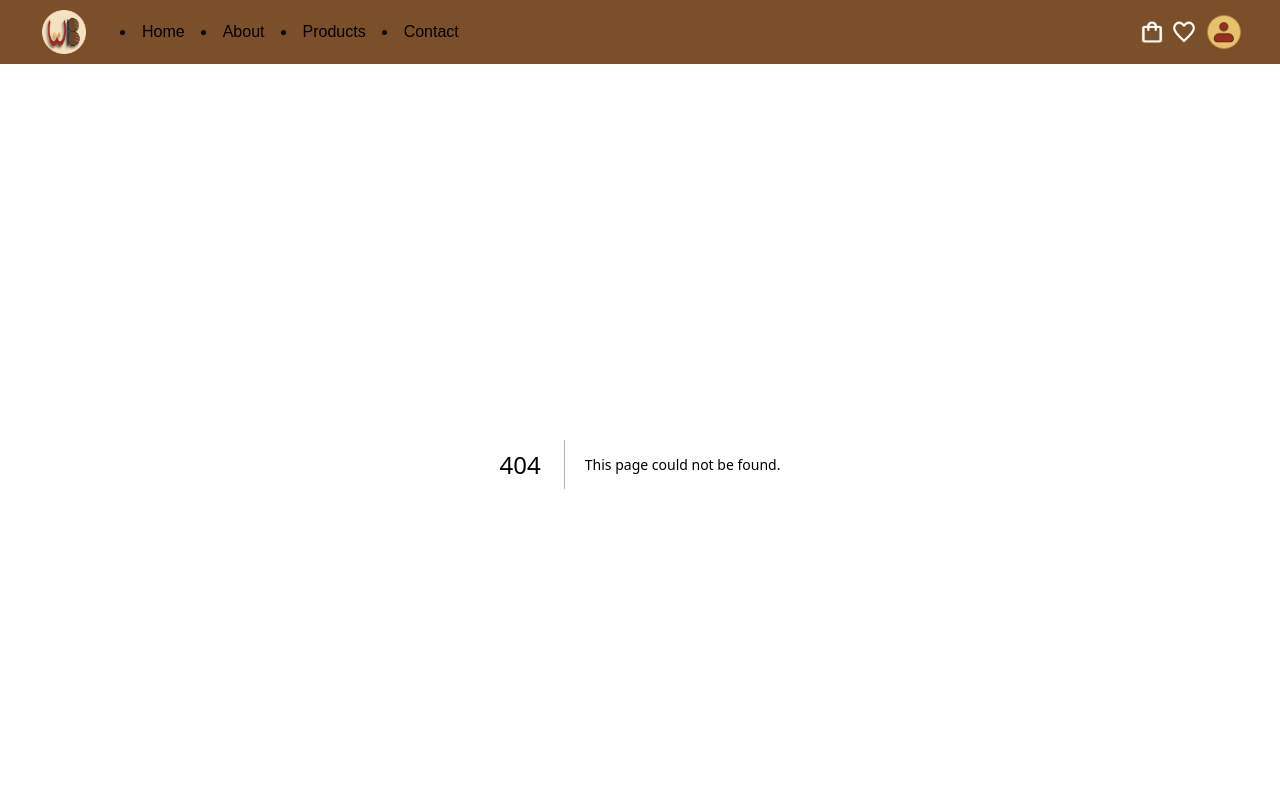
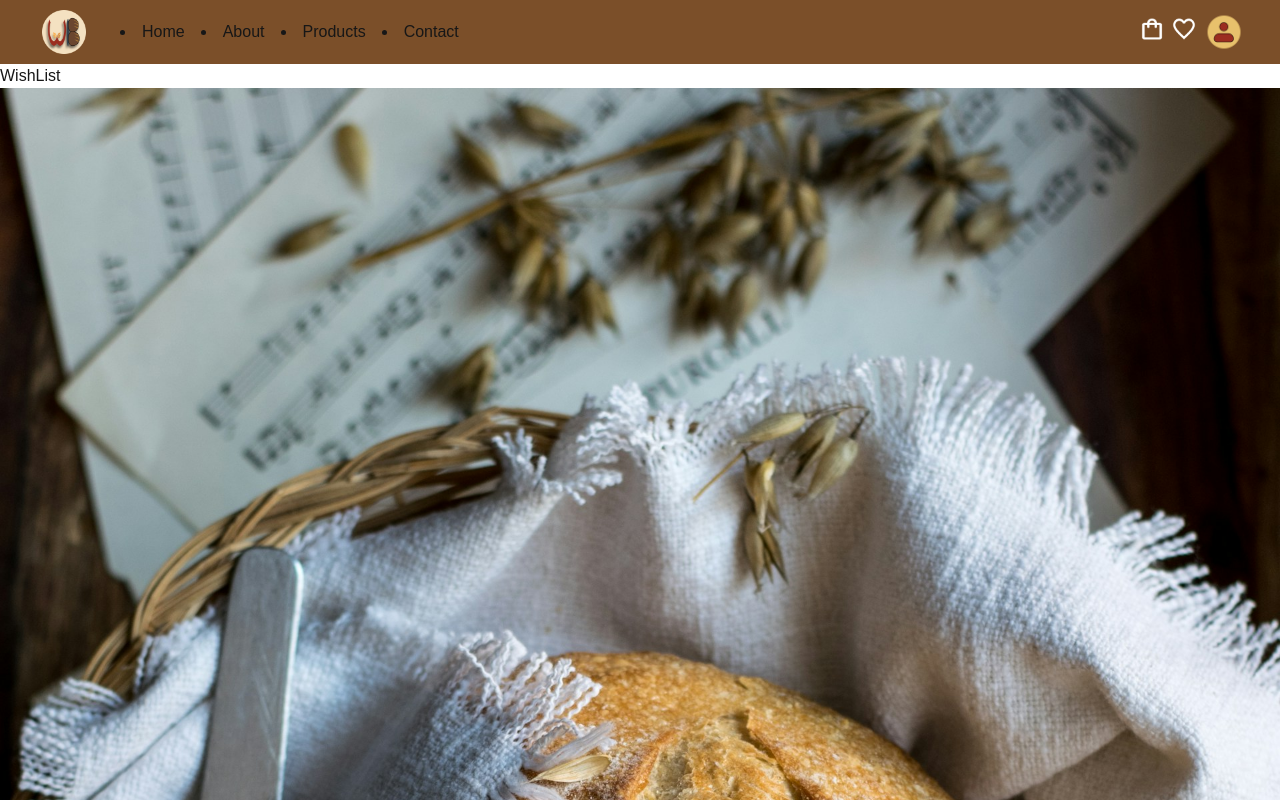
Before and after one commit to Shiela04/golden-wheat, a Next.js app: page /wishlist in a window 1280 px wide. Before the commit this address had no page. Shown: the top 800 px of the page. Built offline with nearby package versions, Linux system fonts and the light colour scheme.

Commit message:
added wishlist page

```diff
--- a/app/about/page.js
+++ b/app/about/page.js
@@ -1,9 +1,6 @@
 import AboutHeroSection from "../components/about-page/AboutHeroSection";
-import HeroSection from "../components/about-page/AboutHeroSection";
 import Socials from "../components/about-page/Socials";
 import TeamMembers from "../components/about-page/TeamMembers";
-import AboutUsCard from "../components/about-page/TeamMembers";
-import BaguetteCard from "../components/BaguetteCard";
 
 export default function About() {
   return (
--- a/app/components/NavigationBar.js
+++ b/app/components/NavigationBar.js
@@ -6,6 +6,7 @@
 import ProfileButton from "./ProfileButton";
 import Logo from "./Logo";
 import NavListItem from "./NavListItem";
+import Link from "next/link";
 
 export default function NavigationBar() {
   // state to manage mobile menu visibility
@@ -84,8 +85,12 @@
             </div> */}
           </div>
           <div className="absolute inset-y-0 right-0 flex items-center pr-2 sm:static sm:inset-auto sm:ml-6 sm:pr-0">
-            <ShoppingListButton />
-            <WishListButton />
+            <Link href={`/shopping-list`}>
+              <ShoppingListButton />
+            </Link>
+            <Link href={`/wishlist`}>
+              <WishListButton />
+            </Link>
             {/* Profile dropdown */}
             <ProfileButton />
           </div>
--- a/app/components/ProfileButton.js
+++ b/app/components/ProfileButton.js
@@ -1,6 +1,7 @@
 /* eslint-disable @next/next/no-img-element */
 "use client";
 
+import Link from "next/link";
 import { useState } from "react";
 
 export default function ProfileButton() {
@@ -44,15 +45,15 @@
           aria-labelledby="user-menu-button"
           tabIndex={-1}
         >
-          <a
-            href="#"
+          <Link
+            href={`/sign-up`}
             className="block px-4 py-2 text-sm text-gray-700 hover:text-black hover:font-bold hover:bg-custom-light-brown"
             role="menuitem"
             tabIndex={-1}
             id="user-menu-item-0"
           >
             Sign Up
-          </a>
+          </Link>
           <a
             href="#"
             className="block px-4 py-2 text-sm text-gray-700 hover:text-black hover:font-bold hover:bg-custom-light-brown"
--- /dev/null
+++ b/app/components/WishlistItem.js
@@ -0,0 +1,9 @@
+export default function WishlistItem({ item, onRemove }) {
+  return (
+    <div>
+      <img src={item.imageSrc} alt={item.title} />
+      <h1>{item.title}</h1>
+      <button onClick={() => onRemove(item.id)}></button>
+    </div>
+  );
+}
--- /dev/null
+++ b/app/shopping-list/page.js
@@ -0,0 +1,7 @@
+export default function ShoppingList() {
+  return (
+    <div>
+      <h1>Hi</h1>
+    </div>
+  );
+}
--- /dev/null
+++ b/app/sign-up/page.js
@@ -0,0 +1,7 @@
+export default function Signup() {
+  return (
+    <div>
+      <h1>Hi</h1>
+    </div>
+  );
+}
--- /dev/null
+++ b/app/wishlist/page.js
@@ -0,0 +1,110 @@
+"use client";
+
+import { useState } from "react";
+import WishlistItem from "../components/WishlistItem";
+
+export default function Wishlist() {
+  const initialItems = [
+    {
+      id: 1,
+      title: "Sourdough",
+      description:
+        "Tangy, chewy bread with a crisp crust, made using natural fermentation with wild yeast and lactic acid bacteria, creating a distinct, complex, and flavorful taste.",
+      imageSrc: "images/sourdough-bread.jpg",
+    },
+    {
+      id: 2,
+      title: "Whole Wheat",
+      description:
+        "Hearty bread with a nutty flavor, made from whole wheat flour, retaining the bran, germ, and endosperm for added nutrients, fiber, and a rich, wholesome texture.",
+      imageSrc: "images/whole-wheat-bread.jpg",
+    },
+    {
+      id: 3,
+      title: "Baguette",
+      description:
+        "Classic French bread with a crisp, golden crust. Made with simple, quality ingredients—flour, water, yeast, and salt—the dough undergoes a lengthy fermentation process.",
+      imageSrc: "images/baguette.jpg",
+    },
+    {
+      id: 4,
+      title: "Ciabatta",
+      description:
+        "Italian bread with a light, airy texture, known for its rustic shape. The name ciabatta translates to 'slipper' in Italian, referring to its unique, slightly flattened form.",
+      imageSrc: "images/ciabatta.jpg",
+    },
+    {
+      id: 5,
+      title: "Rye Bread",
+      description:
+        "Dense, flavorful bread with a dark crust, made with rye flour and often combined with wheat flour for enhanced texture, offering a bold, rich, and robust, earthy taste.",
+      imageSrc: "images/rye-bread.jpg",
+    },
+    {
+      id: 6,
+      title: "Multigrain Bread",
+      description:
+        "Hearty bread made with a variety of grains, giving it a rich, nutty flavor and texture. Multigrain bread can vary in its composition, offering additional nutrients and health benefits.",
+      imageSrc: "images/multigrain.jpg",
+    },
+    {
+      id: 7,
+      title: "Almond Croissant",
+      description:
+        "A rich, buttery pastry with a delicate almond filling. Made from croissant dough, almond croissants are filled with almond cream and topped with sliced almonds and powdered sugar. Baked to a golden, flaky texture, they offer a perfect balance of sweetness and nuttiness, ideal for breakfast or a special treat.",
+      imageSrc: "images/almond-croissant.jpg",
+    },
+    {
+      id: 8,
+      title: "Brioche Bun",
+      description:
+        "A rich, buttery bun with a soft, slightly sweet flavor. Made from flour, yeast, butter, eggs, and sugar, brioche buns are baked to a golden, tender finish. Their light, airy texture and subtle sweetness make them the perfect complement to burgers or sandwiches.",
+      imageSrc: "images/brioche-bun.jpg",
+    },
+    {
+      id: 9,
+      title: "Chelsea Bun",
+      description:
+        "A sweet, spiced pastry with a soft, pillowy texture. Made from yeasted dough, Chelsea buns are rolled with currants, cinnamon, and sugar, then baked to a golden brown. Glazed with syrup, they offer a warm, aromatic treat perfect for tea time or a sweet snack.",
+      imageSrc: "images/chelsea-bun.jpg",
+    },
+    {
+      id: 10,
+      title: "Cinnamon Buns",
+      description:
+        "A warm, sweet pastry with a soft, pillowy texture. Made from yeast dough, cinnamon buns are rolled with a cinnamon-sugar filling and baked until golden. Often topped with a creamy glaze, they are a comforting, aromatic treat perfect for breakfast or dessert.",
+      imageSrc: "images/cinnamon-buns.jpg",
+    },
+    {
+      id: 11,
+      title: "Croissant",
+      description:
+        "A classic French pastry with a golden, flaky crust. Made with layers of butter and dough, the dough is repeatedly folded and rolled to create its signature light, airy texture. Often enjoyed fresh for breakfast, croissants are a delicious blend of simplicity and craftsmanship.",
+      imageSrc: "images/croissant.jpg",
+    },
+    {
+      id: 12,
+      title: "Danish Pastry",
+      description:
+        "A sweet, buttery pastry with a light, flaky texture. Made from laminated dough, Danish pastries are often filled with fruit, cream cheese, or almond paste. Baked to a golden perfection, they offer a rich, indulgent treat thats perfect for breakfast or dessert.",
+      imageSrc: "images/danish-pastry.jpg",
+    },
+  ];
+
+  const [items, setItems] = useState(initialItems);
+
+  const handleItemRemove = (id) => {
+    setItems(items.filter((item) => item.id !== id));
+  };
+
+  return (
+    <div>
+      <h1>WishList</h1>
+      <div>
+        {items.map((item) => (
+          <WishlistItem key={item.id} item={item} onRemove={handleItemRemove} />
+        ))}
+      </div>
+    </div>
+  );
+}
```
